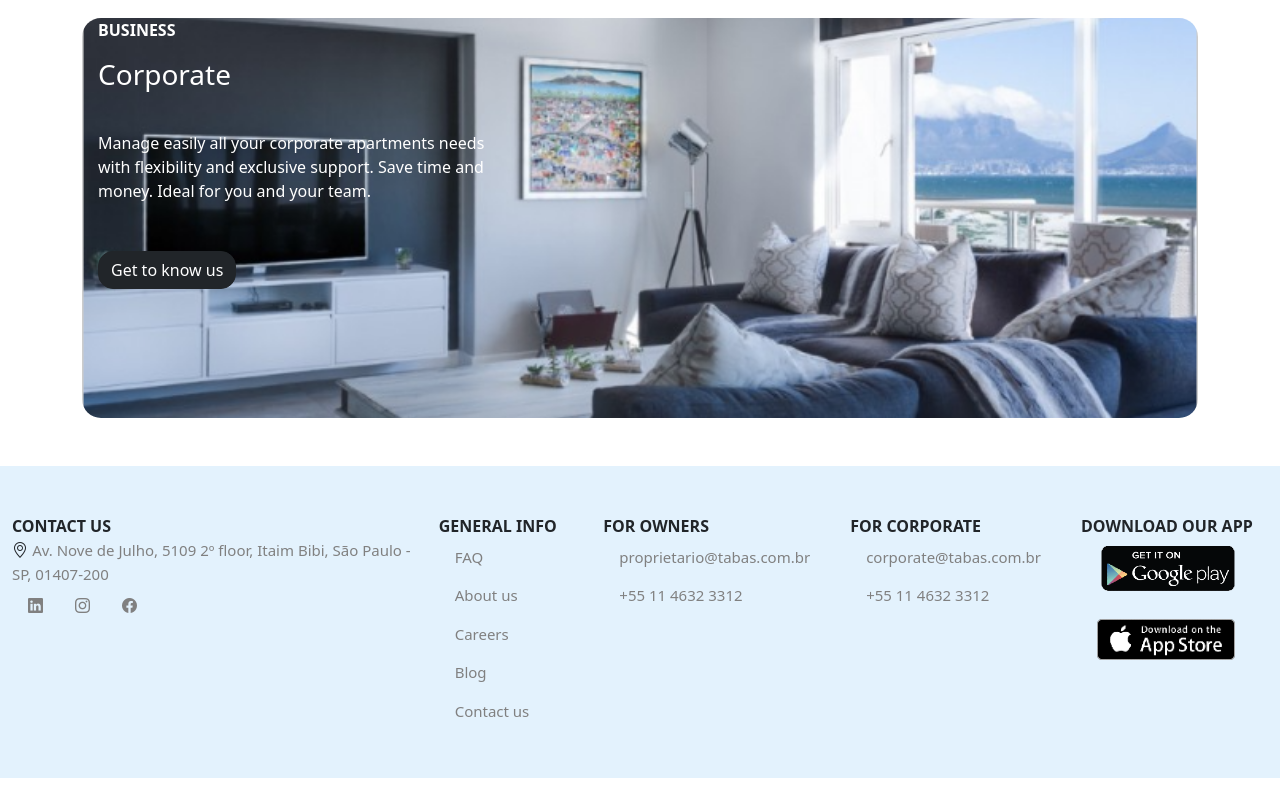
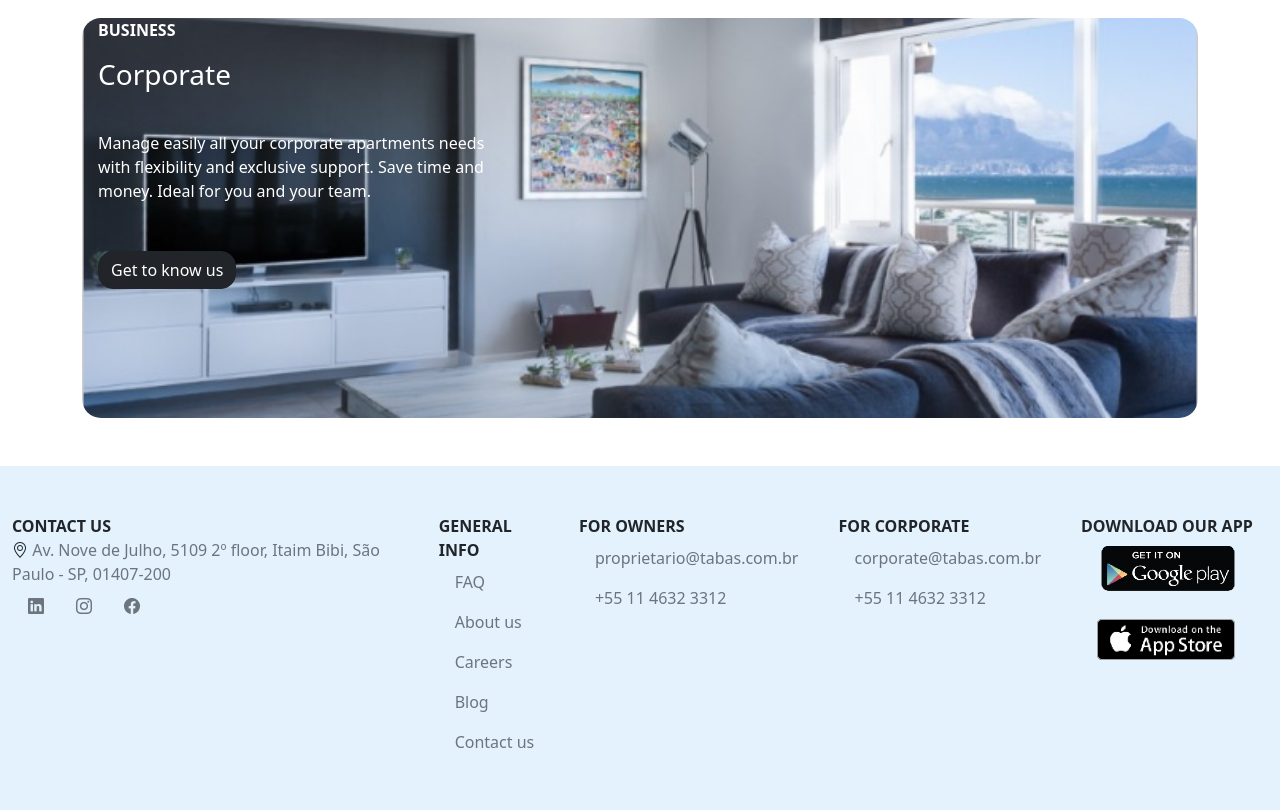
Before and after one commit to Vicente-jpro/Plathanous-front-end-challenge, a plain HTML site: page index.html in a window 1280 px wide. Shown: the part 3183-3993 px from the top of the page. Before the commit the page ends 3961 px from the top, so only its background shows below. Drawn offline with nearby package versions, Linux system fonts and the light colour scheme.

Commit message:
text-secondary added

```diff
--- a/css/custom.css
+++ b/css/custom.css
@@ -75,8 +75,3 @@
 .btn{
     border-radius: 15px;
 }
-
-.text-gray{
-    color: gray;
-    font-size: 15px;
-}
--- a/index.html
+++ b/index.html
@@ -439,18 +439,18 @@ money. Ideal for you and your team.
           <i class="bi-geo-alt"></i>
         </div>
 
-        <div class="d-inline text-gray">
+        <div class="d-inline text-secondary">
           Av. Nove de Julho, 5109 2º floor, Itaim Bibi, São Paulo - SP, 01407-200
         </div>
         <ul class="nav">
           <li class="nav-item">
-            <a class="nav-link text-gray " href="#"><i class="bi-linkedin"></i></a>
+            <a class="nav-link text-secondary " href="#"><i class="bi-linkedin"></i></a>
           </li>
           <li class="nav-item">
-            <a class="nav-link text-gray" href="#"><i class="bi-instagram"></i></a>
+            <a class="nav-link text-secondary" href="#"><i class="bi-instagram"></i></a>
           </li>
           <li class="nav-item">
-            <a class="nav-link text-gray" href="#"><i class="bi-facebook"></i></a>
+            <a class="nav-link text-secondary" href="#"><i class="bi-facebook"></i></a>
           </li>
         </ul>
        </div>
@@ -458,19 +458,19 @@ money. Ideal for you and your team.
           <strong>GENERAL INFO</strong>
           <ul class="nav flex-column">
             <li class="nav-item">
-              <a class="nav-link text-gray" href="#">FAQ</a>
+              <a class="nav-link text-secondary" href="#">FAQ</a>
             </li>
             <li class="nav-item">
-              <a class="nav-link text-gray" href="#">About us</a>
+              <a class="nav-link text-secondary" href="#">About us</a>
             </li>
             <li class="nav-item">
-              <a class="nav-link text-gray" href="#">Careers</a>
+              <a class="nav-link text-secondary" href="#">Careers</a>
             </li>
             <li class="nav-item">
-              <a class="nav-link text-gray" href="#">Blog</a>
+              <a class="nav-link text-secondary" href="#">Blog</a>
             </li>
             <li class="nav-item">
-              <a class="nav-link text-gray" href="#">Contact us</a>
+              <a class="nav-link text-secondary" href="#">Contact us</a>
             </li>
           </ul>
         </div>
@@ -478,10 +478,10 @@ money. Ideal for you and your team.
            <strong>FOR OWNERS</strong>
           <ul class="nav flex-column">
             <li class="nav-item">
-              <a class="nav-link text-gray" href="#">proprietario@tabas.com.br</a>
+              <a class="nav-link text-secondary" href="#">proprietario@tabas.com.br</a>
             </li>
             <li class="nav-item">
-              <a class="nav-link text-gray" href="#">+55 11 4632 3312</a>
+              <a class="nav-link text-secondary" href="#">+55 11 4632 3312</a>
             </li>
           </ul>
 
@@ -491,10 +491,10 @@ money. Ideal for you and your team.
            <strong>FOR CORPORATE</strong>
           <ul class="nav flex-column">
             <li class="nav-item">
-              <a class="nav-link text-gray" href="#">corporate@tabas.com.br</a>
+              <a class="nav-link text-secondary" href="#">corporate@tabas.com.br</a>
             </li>
              <li class="nav-item">
-              <a class="nav-link text-gray" href="#">+55 11 4632 3312</a>
+              <a class="nav-link text-secondary" href="#">+55 11 4632 3312</a>
             </li>
           </ul>
         </div>
```
